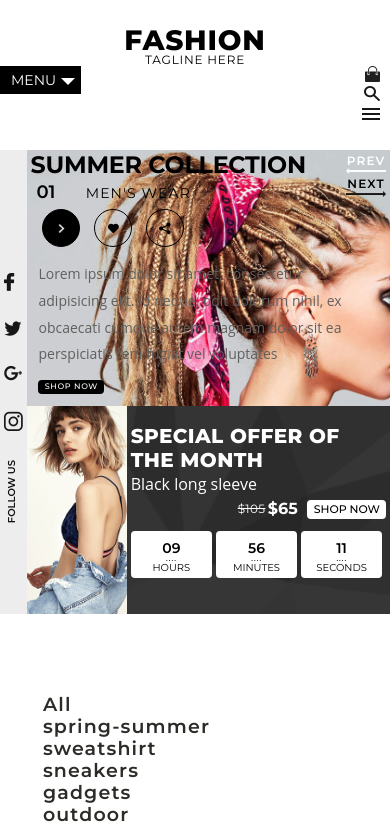
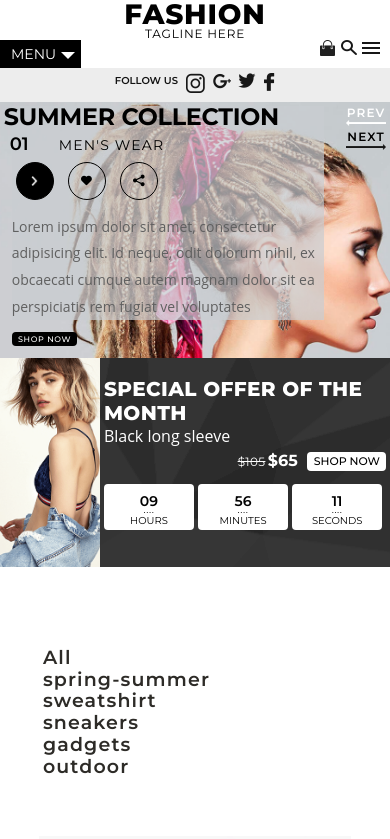
Before and after one commit to uszakow/2019-06-Fashion-tagline-here, a plain HTML site: page index.html in a window 390 px wide. Shown: the top 839 px of the page. Drawn offline with Linux system fonts and the light colour scheme.

Commit message:
2019-07-03 Slider - backrgound and aside-menu

```diff
--- a/css/style.css
+++ b/css/style.css
@@ -131,6 +131,9 @@ body{
 .menu-column{
 	flex-direction: column;
 	align-items: flex-start;
+}
+.menu-column-aside{
+	flex-direction: column;
 	height: 100%;
 }
 .menu li{
@@ -252,6 +255,9 @@ body{
 	max-width: 40vw;
 	margin: 9.9vw 10.4vw 3vw auto;
 	animation: displacement 1s;
+}
+.slide-content-background{
+	background-color: rgba(201, 206, 210, .7);
 }
 @keyframes displacement{
 	from{
@@ -753,10 +759,8 @@ body{
 		margin: auto;
 	}
 	.bottons-top{
-		flex-direction: column;
-		align-items: flex-end;
 		margin-right: 10px;
-		width: auto;
+		width: 60px;
 	}
 	.bottons-control{
 		right: 1vw;
@@ -846,14 +850,31 @@ body{
 		width: 100%;
 	}
 }
-@media(max-width: 500px){
+@media(max-width: 520px){
 	.header-top{
 		flex-wrap: wrap;
 		justify-content: space-between;
 		align-items: flex-start;
+		margin: 0;
 	}
 	.logo{
 		width: 100%;
+	}
+
+	.header-main{
+		flex-direction: column;
+	}
+	.header-main-aside{
+		height: auto;
+	}
+	.menu-column-aside{
+		flex-direction: row-reverse;
+		margin: 5px;
+	}
+	.text-vertical{
+		-ms-writing-mode: lr-tb;
+		writing-mode: horizontal-tb;
+		transform: rotate(0);
 	}
 
 	.menu-top{
--- a/index.html
+++ b/index.html
@@ -39,7 +39,7 @@
 	<main>
 		<header class="header-main">
 			<aside class="header-main-aside">
-				<ul class="menu menu-column">
+				<ul class="menu menu-column-aside">
 					<li><a href=""><img src="img/fb.png" alt="fb" width="11"></a></li>
 					<li><a href=""><img src="img/tw.png" alt="tw" width="18"></a></li>
 					<li><a href=""><img src="img/g.png" alt="g+" width="18"></a></li>
@@ -89,6 +89,7 @@
 				<div class="slider slide1">
 					<img src="img/slider.png" alt="summer collection" class="slide-photo">
 					<div class="slide-content">
+						<div class="slide-content-background">
 							<h1 class="slide-title">summer collection</h1>
 							<span class="slide-number">01</span>
 							<span class="slide-typewear">men's wear</span>
@@ -98,9 +99,12 @@
 								<a href=""><img src="img/form3.png" alt="networks" width="12"></a>
 							</div>
 							<p class="slide-p">
-							Lorem ipsum dolor sit amet, consectetur adipisicing elit. Id neque, odit dolorum nihil, ex
+								Lorem ipsum dolor sit amet, consectetur adipisicing elit. Id neque, odit dolorum nihil,
+								ex
 								obcaecati cumque autem magnam dolor sit ea perspiciatis rem fugiat vel voluptates
 							</p>
+						</div>
+
 						<a href="" class="botton botton-small botton-black">
 							shop now
 						</a>
@@ -110,6 +114,7 @@
 				<div class="slider slide2">
 					<img src="img/slider2.png" alt="autumn collection" class="slide-photo">
 					<div class="slide-content">
+						<div class="slide-content-background">
 							<h1 class="slide-title">autumn collection</h1>
 							<span class="slide-number">02</span>
 							<span class="slide-typewear">children's wear</span>
@@ -120,9 +125,11 @@
 							</div>
 							<p class="slide-p">
 								Dolor sit amet, consectetur adipisicing elit. Eius quia possimus, inventore beatae ad
-							aliquam tempore est totam doloremque deleniti, nemo minima. Sit tempora obcaecati tempore
+								aliquam tempore est totam doloremque deleniti, nemo minima. Sit tempora obcaecati
+								tempore
 								dolorum consectetur beatae sed.
 							</p>
+						</div>
 						<a href="" class="botton botton-small botton-black">
 							shop now
 						</a>
@@ -132,6 +139,7 @@
 				<div class="slider slide3">
 					<img src="img/slider3.png" alt="winter collection" class="slide-photo">
 					<div class="slide-content">
+						<div class="slide-content-background">
 							<h1 class="slide-title">winter collection</h1>
 							<span class="slide-number">03</span>
 							<span class="slide-typewear">women's wear</span>
@@ -142,11 +150,13 @@
 							</div>
 							<p class="slide-p">
 								Magnam reiciendis minus quidem neque tempore quaerat delectus ullam, suscipit iste, quae
-							modi, sapiente officiis vel maxime eum ipsam magni quasi assumenda. Lorem ipsum dolor sit
+								modi, sapiente officiis vel maxime eum ipsam magni quasi assumenda. Lorem ipsum dolor
+								sit
 								amet, consectetur adipisicing elit. Repellendus facere ducimus impedit illo et, quod
 								repudiandae eius, odio sed sit odit temporibus, nesciunt recusandae, inventore a quae
 								laborum laboriosam accusamus.
 							</p>
+						</div>
 						<a href="" class="botton botton-small botton-black">
 							shop now
 						</a>
@@ -156,6 +166,7 @@
 				<div class="slider slide4">
 					<img src="img/slider4.png" alt="spring collection" class="slide-photo">
 					<div class="slide-content">
+						<div class="slide-content-background">
 							<h1 class="slide-title">spring collection</h1>
 							<span class="slide-number">04</span>
 							<span class="slide-typewear">for special occasion</span>
@@ -165,10 +176,12 @@
 								<a href=""><img src="img/form3.png" alt="networks" width="12"></a>
 							</div>
 							<p class="slide-p">
-							Reprehenderit doloremque, sint, fugiat quibusdam inventore hic nisi id commodi consequatur
+								Reprehenderit doloremque, sint, fugiat quibusdam inventore hic nisi id commodi
+								consequatur
 								veniam autem voluptatum excepturi iste dolor numquam alias itaque, porro adipisci.
 								Lorem ipsum dolor sit amet, consectetur adipisicing elit.
 							</p>
+						</div>
 						<a href="" class="botton botton-small botton-black">
 							shop now
 						</a>
```
Lines whose indentation alone changed are shown as unchanged.
